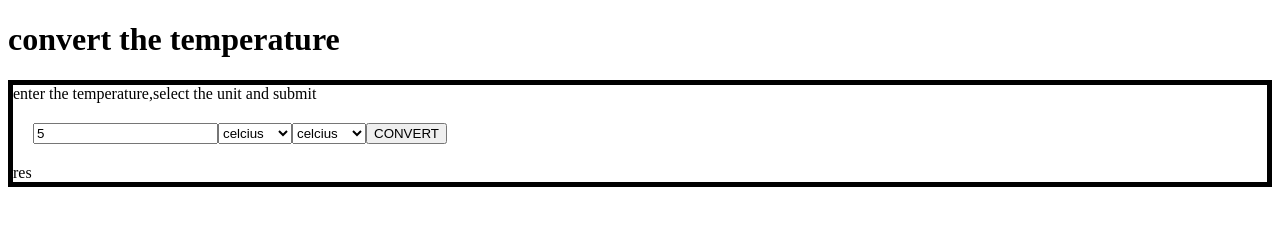
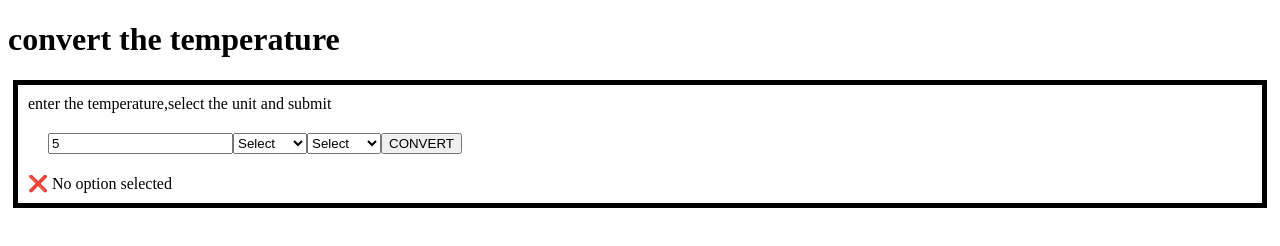
Before and after one commit to Him1nshu/fend-projects, a plain HTML site: page temp convert/index.html in a window 1280 px wide. Both pictures are taken after typing "5" into the empty fields and a click on the button "CONVERT". Drawn offline with Linux system fonts and the light colour scheme.

Commit message:
modified tempC

```diff
--- a/temp convert/index.html
+++ b/temp convert/index.html
@@ -5,21 +5,22 @@
     <meta name="viewport" content="width=device-width, initial-scale=1.0">
     <title>Temperature converter</title>
     <link rel="stylesheet" href="style.css">
+
 </head>
 <body>
     <h1>convert the temperature</h1>
     <div id="mainbox">
-        <span>enter the temperature,select the unit and submit
-
-        </span><br>
-<div id="innerbox">
-        <input type="number" placeholder="0.00">
+        <span>enter the temperature,select the unit and submit</span><br>
+        <div id="innerbox">
+        <input type="number" placeholder="0.00" id="inputt">
         <select id="from">
+             <option value="" disabled selected hidden>Select</option>
             <option>celcius</option>
             <option>kelvin</option>
             <option>farenhiet</option>
         </select>
         <select id="to">
+             <option value="" disabled selected hidden>Select</option>
             <option>celcius</option>
             <option>kelvin</option>
             <option>farenhiet</option>
@@ -27,8 +28,10 @@
         <button onclick="convert()">CONVERT</button>
         <br>
         </div>
-        <span>res</span>
+        <span id="result"></span>
+        <span id="dboxer"></span>
 
     </div>
+    <script src="index.js"></script>
 </body>
 </html>
--- a/temp convert/index.js
+++ b/temp convert/index.js
@@ -0,0 +1,15 @@
+
+function convert(){
+    let inpt=document.getElementById("inputt").value;
+    let out=document.getElementById("result");
+    let ff=document.getElementById("from");
+    let err1=document.getElementById("dboxer");
+
+
+    if(inpt.length===0)out.innerText="no input";
+    if (ff.value === "") {
+        err1.innerText = "❌ No option selected";
+    } else {
+        err1.innerText = "✅ Selected: " + select.value;
+    }
+}
--- a/temp convert/style.css
+++ b/temp convert/style.css
@@ -7,5 +7,13 @@
 
 #mainbox{
 
+    padding:10px;
+    margin: 5px;
     border: 5px solid black;
+
+    display: block;
 }
+
+#result{
+    color: red;
+}
```
